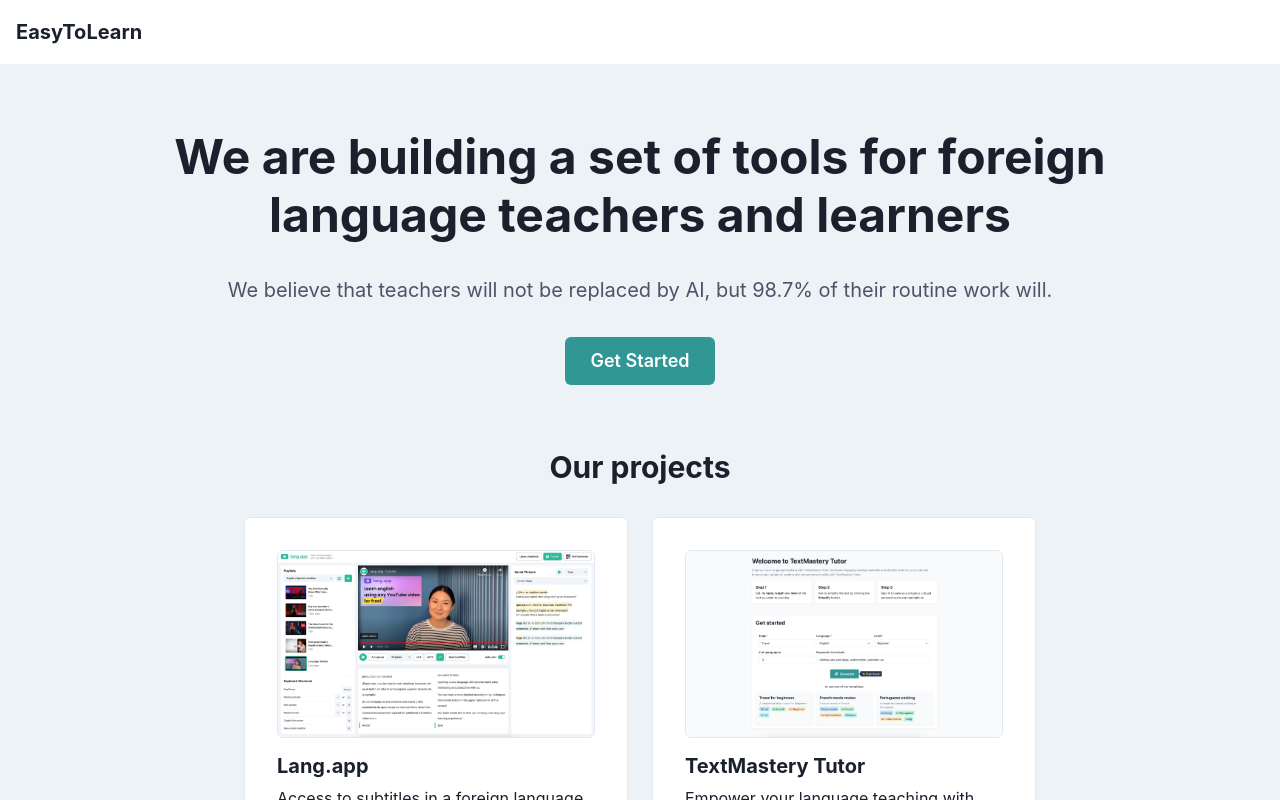
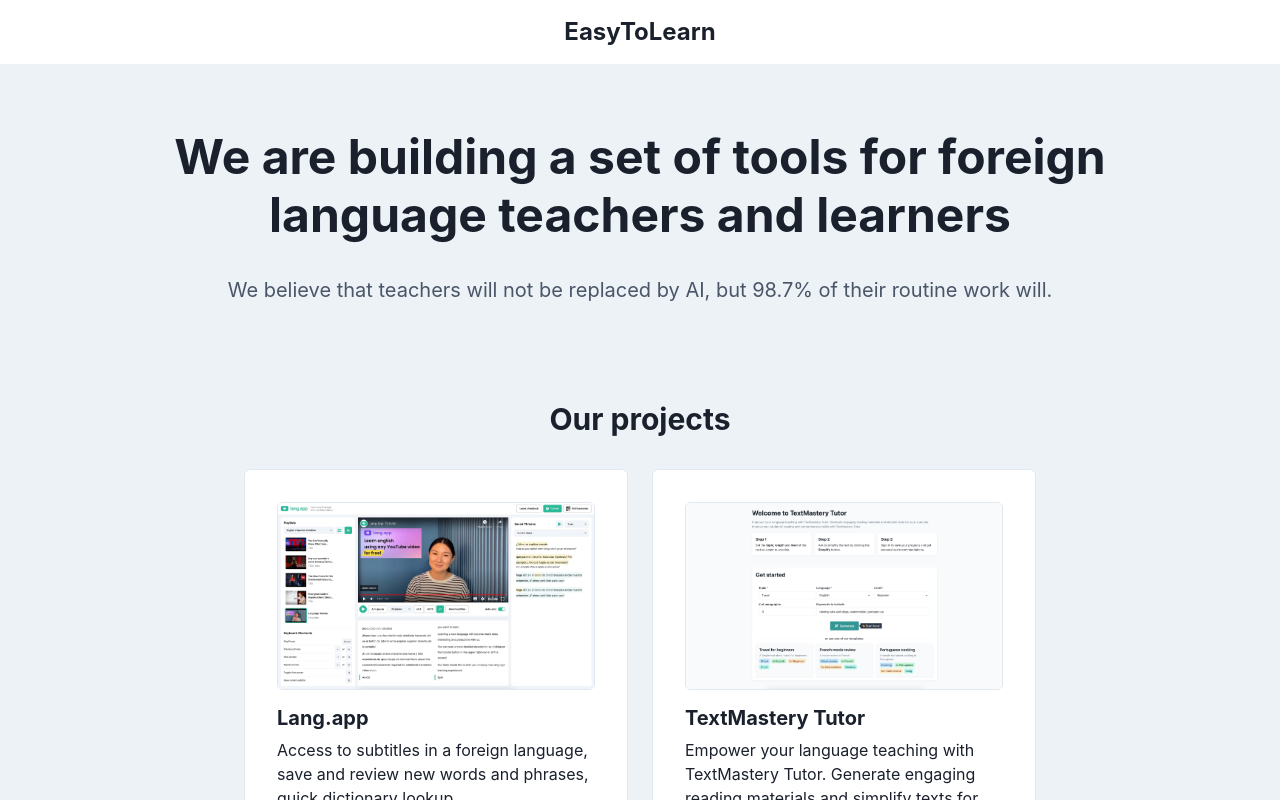
Before and after one commit to design-ninja/easytolearn, a React (Vite) app: page / in a window 1280 px wide. Shown: the top 800 px of the page. Built offline with nearby package versions, Linux system fonts and the light colour scheme.

Commit message:
hero button removed

```diff
--- a/src/components/Header.jsx
+++ b/src/components/Header.jsx
@@ -9,8 +9,8 @@
 function Header() {
   return (
     <Box bg='white' px={4}>
-      <Flex h={16} alignItems={'center'} justifyContent={'space-between'}>
-        <Heading fontSize='xl'>EasyToLearn</Heading>
+      <Flex h={16} alignItems={'center'} justifyContent={'center'}>
+        <Heading fontSize='2xl'>EasyToLearn</Heading>
       </Flex>
     </Box>
   );
--- a/src/components/Hero.jsx
+++ b/src/components/Hero.jsx
@@ -1,12 +1,12 @@
 import React from "react";
-import { Box, Heading, Text, Button, Stack } from "@chakra-ui/react";
+import { Box, Heading, Text, Stack } from "@chakra-ui/react";
 
 function Hero() {
   return (
     <Stack
       as={Box}
       textAlign={"center"}
-      spacing={{ base: 8, md: 8 }}
+      spacing={8}
       py={{ base: 8, md: 16 }}
     >
       <Heading
@@ -26,9 +26,6 @@
         alignSelf={"center"}
         position={"relative"}
       >
-        <Button colorScheme={"teal"} size={"lg"}>
-          Get Started
-        </Button>
       </Stack>
     </Stack>
   );
```
